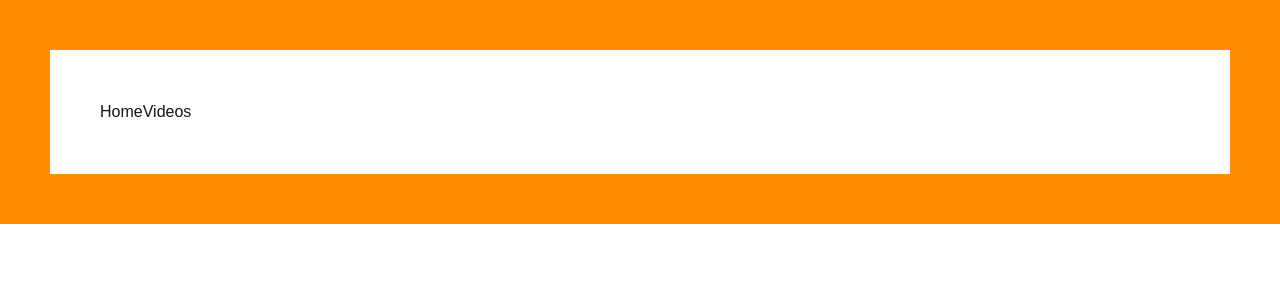
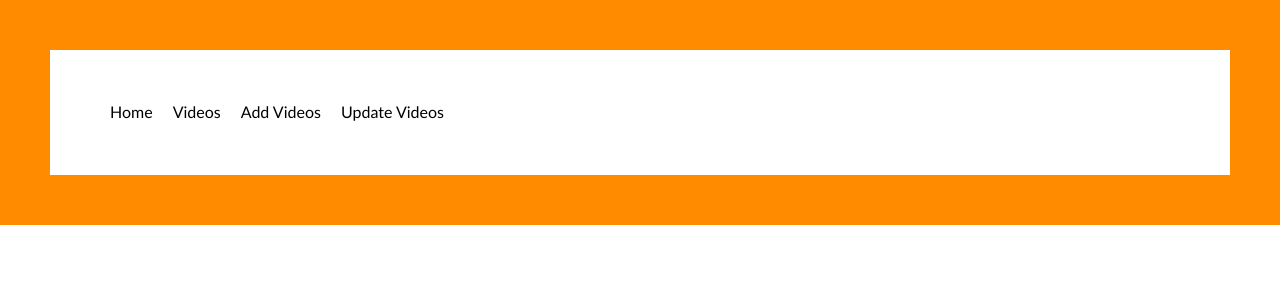
Before and after one commit to ejayjordan/Week-9-Assignment, a Next.js app: page /videos/video/delete in a window 1280 px wide. Shown: the top 300 px of the page. Built offline with nearby package versions, Linux system fonts and the light colour scheme.

Commit message:
link editing + css

```diff
--- a/src/app/globals.css
+++ b/src/app/globals.css
@@ -39,3 +39,9 @@ img{
   border-radius: 10px;
   border-color: #000000;
 }
+
+a {
+  padding: 10px;
+  font-family: 'Trebuchet MS', 'Lucida Sans Unicode', 'Lucida Grande', 'Lucida Sans', Arial, sans-serif;
+  color:#000000;
+}
--- a/src/app/layout.tsx
+++ b/src/app/layout.tsx
@@ -29,8 +29,10 @@ export default function RootLayout({
         className={`${geistSans.variable} ${geistMono.variable} antialiased`}
       >
         <nav>
-          <a href="">Home</a>
+          <a href="/">Home</a>
           <a href="/videos/video/page.tsx">Videos</a>
+          <a href="/videos/video/add/page.tsx">Add Videos</a>
+          <a href="/videos/video/edit/page.tsx">Update Videos</a>
         </nav>
         {children}
       </body>
```
